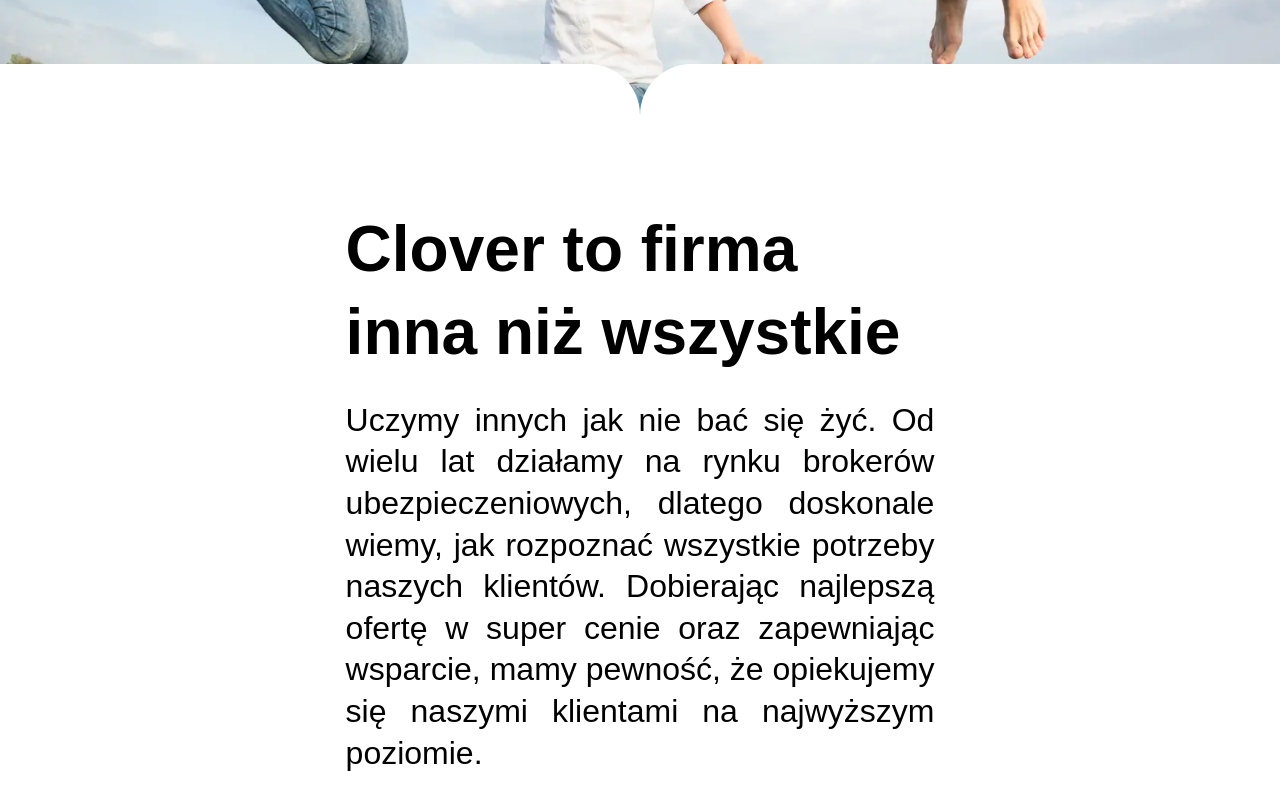
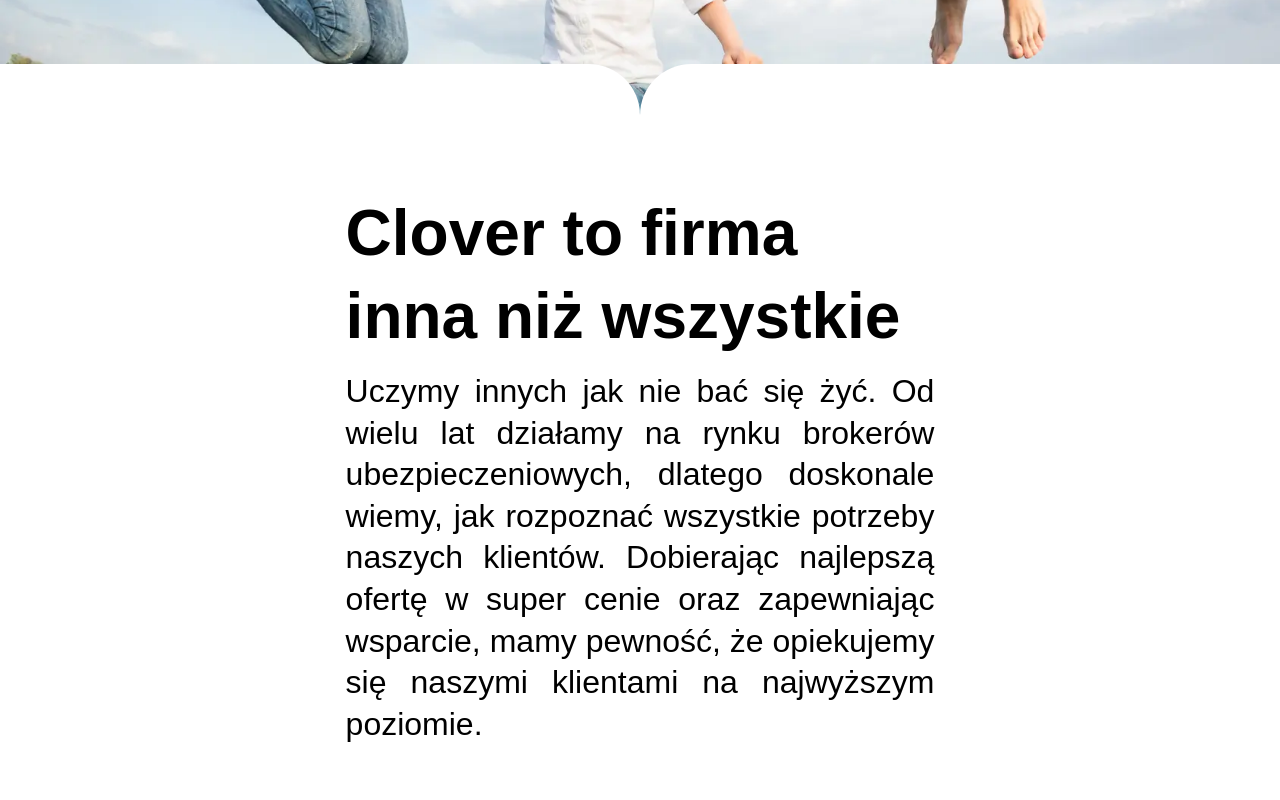
Before and after one commit to TZ-fn/MyClover, a React (Vite) app: page /about in a window 1280 px wide. Shown: the part 460-1260 px from the top of the page. Built offline with nearby package versions, Linux system fonts and the light colour scheme; a web font is replaced by a local one.

Commit message:
fix: decrease the vertical margin

```diff
--- a/src/components/TextBanner/TextBanner.module.scss
+++ b/src/components/TextBanner/TextBanner.module.scss
@@ -3,8 +3,8 @@
   flex-direction: column;
   align-items: center;
   justify-content: center;
-  gap: 2vw;
-  padding: 5rem 27vw;
+  gap: 1vw;
+  padding: 4rem 27vw;
   font-family: "AlegreyaSans", sans-serif;
 }
 
@@ -15,4 +15,5 @@
 .bannerText {
   font-size: 2rem;
   text-align: justify;
+  margin-bottom: 4rem;
 }
```
